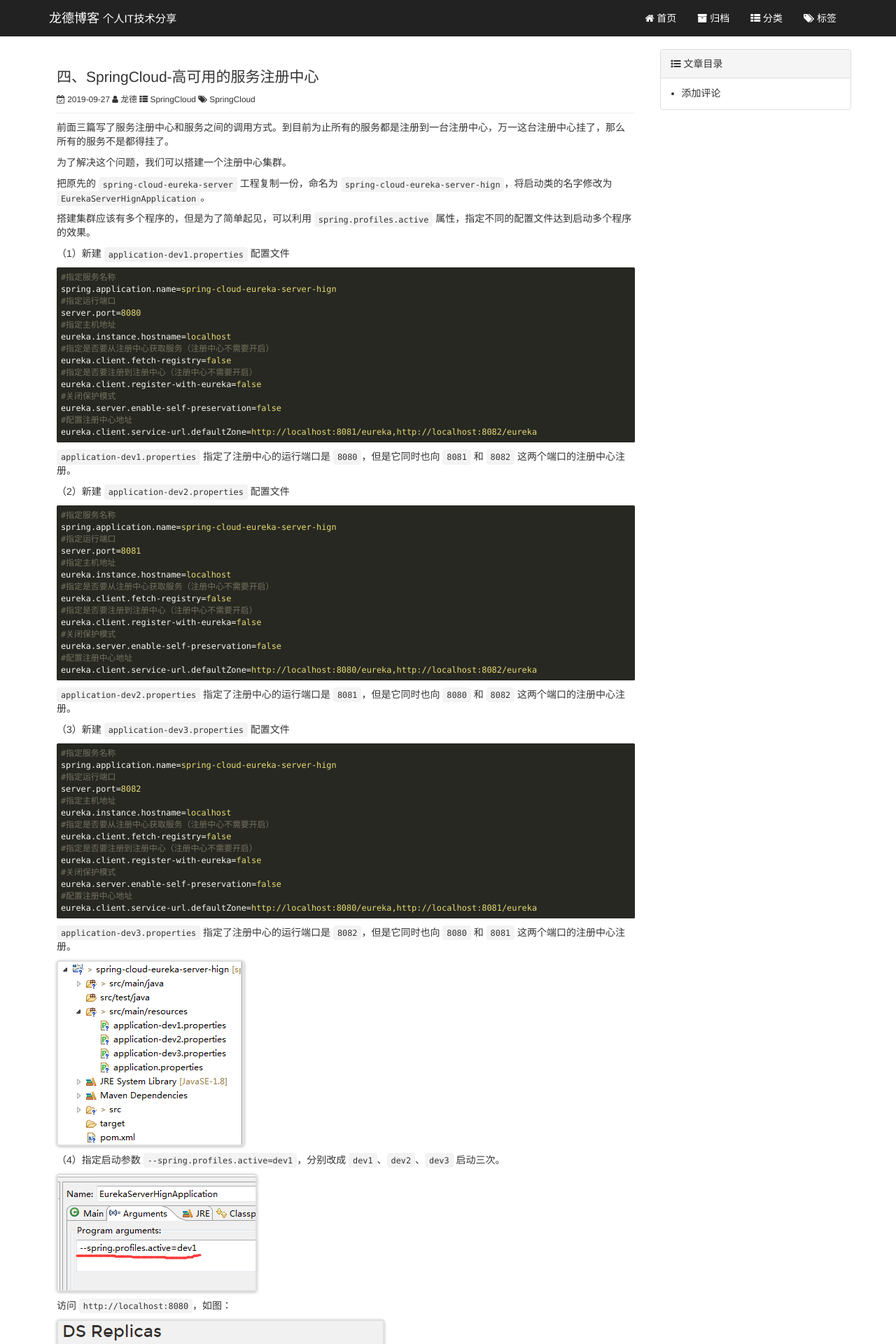
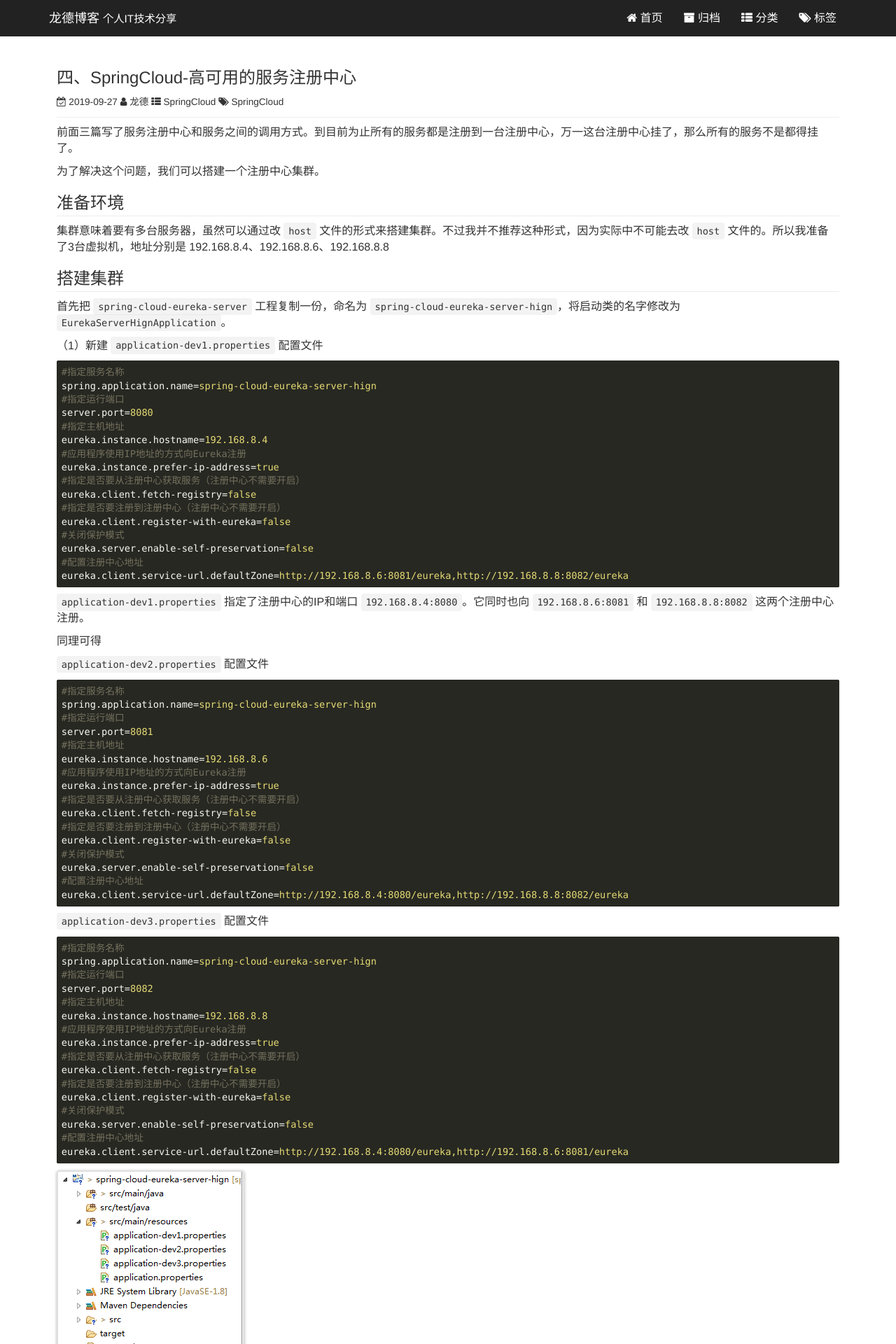
Before and after one commit to miansen/miansen.github.io, a Jekyll site: the page built from _posts/2019-09-27-spring-cloud-eureka-server-hign.md, in a window 1280 px wide. Shown: the top 1920 px of the page at 70% size. Built offline with Jekyll 4.4.1, drawn with Linux system fonts in a browser that asks for light colours; comment, search, counter and statistics services are not loaded; some of the changed text lies outside the part shown.

Commit message:
modified:   _posts/2019-09-27-spring-cloud-eureka-server-hign.md

````diff
--- a/_layouts/post.html
+++ b/_layouts/post.html
@@ -2,7 +2,7 @@
 layout: default
 ---
 <div class="row">
-  <div class="col-md-9">
+  <div class="col-md-12">
     <div class="panel">
       <div class="panel-body">
         <h2>{{ page.title }}</h2>
@@ -45,7 +45,7 @@ layout: default
     </div>
     {% include comments.html %}
   </div>
-  <div class="col-md-3 hidden-sm hidden-xs">
+  <div class="col-md-3 hidden-sm hidden-xs" style="display: none;">
     <div class="post-right">
       <div class="panel panel-default">
         <div class="panel-heading"><i class="fa fa-list-ul"></i> 文章目录</div>
--- a/_posts/2019-09-27-spring-cloud-eureka-server-hign.md
+++ b/_posts/2019-09-27-spring-cloud-eureka-server-hign.md
@@ -14,9 +14,14 @@ author: 龙德
 
 为了解决这个问题，我们可以搭建一个注册中心集群。
 
-把原先的 `spring-cloud-eureka-server` 工程复制一份，命名为 `spring-cloud-eureka-server-hign`，将启动类的名字修改为 `EurekaServerHignApplication`。
+## 准备环境
 
-搭建集群应该有多个程序的，但是为了简单起见，可以利用 `spring.profiles.active` 属性，指定不同的配置文件达到启动多个程序的效果。
+集群意味着要有多台服务器，虽然可以通过改 `host` 文件的形式来搭建集群。不过我并不推荐这种形式，因为实际中不可能去改 `host` 文件的。所以我准备了3台虚拟机，地址分别是 192.168.8.4、192.168.8.6、192.168.8.8
+
+## 搭建集群
+
+首先把 `spring-cloud-eureka-server` 工程复制一份，命名为 `spring-cloud-eureka-server-hign`，将启动类的名字修改为 `EurekaServerHignApplication`。
+
 
 （1）新建 `application-dev1.properties` 配置文件
 
@@ -26,7 +31,9 @@ spring.application.name=spring-cloud-eureka-server-hign
 #指定运行端口
 server.port=8080
 #指定主机地址
-eureka.instance.hostname=localhost
+eureka.instance.hostname=192.168.8.4
+#应用程序使用IP地址的方式向Eureka注册
+eureka.instance.prefer-ip-address=true
 #指定是否要从注册中心获取服务（注册中心不需要开启）
 eureka.client.fetch-registry=false
 #指定是否要注册到注册中心（注册中心不需要开启）
@@ -34,12 +41,14 @@ eureka.client.register-with-eureka=false
 #关闭保护模式
 eureka.server.enable-self-preservation=false
 #配置注册中心地址
-eureka.client.service-url.defaultZone=http://localhost:8081/eureka,http://localhost:8082/eureka
+eureka.client.service-url.defaultZone=http://192.168.8.6:8081/eureka,http://192.168.8.8:8082/eureka
 ```
 
-`application-dev1.properties` 指定了注册中心的运行端口是 `8080`，但是它同时也向 `8081` 和 `8082` 这两个端口的注册中心注册。
+`application-dev1.properties` 指定了注册中心的IP和端口 `192.168.8.4:8080`。它同时也向 `192.168.8.6:8081` 和 `192.168.8.8:8082` 这两个注册中心注册。
 
-（2）新建 `application-dev2.properties` 配置文件
+同理可得
+
+`application-dev2.properties` 配置文件
 
 ```properties
 #指定服务名称
@@ -47,7 +56,9 @@ spring.application.name=spring-cloud-eureka-server-hign
 #指定运行端口
 server.port=8081
 #指定主机地址
-eureka.instance.hostname=localhost
+eureka.instance.hostname=192.168.8.6
+#应用程序使用IP地址的方式向Eureka注册
+eureka.instance.prefer-ip-address=true
 #指定是否要从注册中心获取服务（注册中心不需要开启）
 eureka.client.fetch-registry=false
 #指定是否要注册到注册中心（注册中心不需要开启）
@@ -55,13 +66,10 @@ eureka.client.register-with-eureka=false
 #关闭保护模式
 eureka.server.enable-self-preservation=false
 #配置注册中心地址
-eureka.client.service-url.defaultZone=http://localhost:8080/eureka,http://localhost:8082/eureka
+eureka.client.service-url.defaultZone=http://192.168.8.4:8080/eureka,http://192.168.8.8:8082/eureka
 ```
 
-`application-dev2.properties` 指定了注册中心的运行端口是 `8081`，但是它同时也向 `8080` 和 `8082` 这两个端口的注册中心注册。
-
-
-（3）新建 `application-dev3.properties` 配置文件
+`application-dev3.properties` 配置文件
 
 ```properties
 #指定服务名称
@@ -69,7 +77,9 @@ spring.application.name=spring-cloud-eureka-server-hign
 #指定运行端口
 server.port=8082
 #指定主机地址
-eureka.instance.hostname=localhost
+eureka.instance.hostname=192.168.8.8
+#应用程序使用IP地址的方式向Eureka注册
+eureka.instance.prefer-ip-address=true
 #指定是否要从注册中心获取服务（注册中心不需要开启）
 eureka.client.fetch-registry=false
 #指定是否要注册到注册中心（注册中心不需要开启）
@@ -77,19 +87,88 @@ eureka.client.register-with-eureka=false
 #关闭保护模式
 eureka.server.enable-self-preservation=false
 #配置注册中心地址
-eureka.client.service-url.defaultZone=http://localhost:8080/eureka,http://localhost:8081/eureka
+eureka.client.service-url.defaultZone=http://192.168.8.4:8080/eureka,http://192.168.8.6:8081/eureka
 ```
-
-`application-dev3.properties` 指定了注册中心的运行端口是 `8082`，但是它同时也向 `8080` 和 `8081` 这两个端口的注册中心注册。
 
 ![image](https://miansen.wang/assets/20190927105348.png)
 
-（4）指定启动参数 `--spring.profiles.active=dev1`，分别改成 `dev1`、`dev2`、`dev3` 启动三次。
 
-![image](https://miansen.wang/assets/20190927174017.png)
+（2）将 `spring-cloud-eureka-server-hign` 工程打成 jar 包，每台虚拟机上都部署一份
 
-访问 `http://localhost:8080`，如图：
+（3）启动程序
 
-![image](https://miansen.wang/assets/20190927144956.png)
+第一台虚拟机 192.168.8.4
+
+```
+java -jar spring-cloud-eureka-server-hign-0.0.1-SNAPSHOT.jar --spring.profiles.active=dev1
+```
+
+第二台虚拟机 192.168.8.6
+
+```
+java -jar spring-cloud-eureka-server-hign-0.0.1-SNAPSHOT.jar --spring.profiles.active=dev2
+```
+
+第三台虚拟机 192.168.8.8
+
+```
+java -jar spring-cloud-eureka-server-hign-0.0.1-SNAPSHOT.jar --spring.profiles.active=dev3
+```
+
+
+（6）分别访问，如图：
+
+![image](https://miansen.wang/assets/20190928180750.jpg)
+
+![image](https://miansen.wang/assets/20190928180913.jpg)
+
+![image](https://miansen.wang/assets/20190928181016.jpg)
+
+## 使用集群
+
+还记得之前我们是如何注册的吗？没有集群的时候是这样写的
+
+```properties
+#指定服务名称
+spring.application.name=spring-cloud-provider
+#指定运行端口
+server.port=8078
+#获取注册实例列表
+eureka.client.fetch-registry=true
+#注册到 Eureka 的注册中心
+eureka.client.register-with-eureka=true
+#配置注册中心地址
+eureka.client.service-url.defaultZone=http://localhost:8080/eureka
+```
+
+现在有了集群，就不能这么写，否则集群就没有意义了。
+
+可以这么写：
+
+```properties
+#指定服务名称
+spring.application.name=spring-cloud-provider
+#指定运行端口
+server.port=8078
+#指定主机地址
+eureka.instance.hostname=192.168.8.4
+#应用程序使用IP地址的方式向Eureka注册
+eureka.instance.prefer-ip-address=true
+#获取注册实例列表
+eureka.client.fetch-registry=true
+#注册到 Eureka 的注册中心
+eureka.client.register-with-eureka=true
+#配置注册中心地址
+eureka.client.service-url.defaultZone=http://192.168.8.4:8080/eureka,http://192.168.8.6:8081/eureka,http://192.168.8.8:8082/eureka
+```
+
+同理我们将 `spring-cloud-provider` 工程复制一份，命名为 `spring-cloud-provider-hign`，新建 `application-dev1.properties`、`application-dev2.properties`、`application-dev3.properties` 三个配置文件
+
+将 `spring-cloud-provider` 工程打成 jar 包，每台虚拟机上都部署一份，然后分别启动工程。
+
+访问如图：
+
+![image](https://miansen.wang/assets/20190928191424.jpg)
+
 
 源码下载：[https://github.com/miansen/SpringCloud-Learn](https://github.com/miansen/SpringCloud-Learn)
--- a/_sass/light.scss
+++ b/_sass/light.scss
@@ -105,7 +105,7 @@ a {
 }
 
 .excerpt {
-  font-size: 12px;
+  font-size: 14px;
   color: #999;
   a {
     text-decoration: underline;
````
Also changed, not shown: other parts of _layouts/post.html (+1 -1 lines), assets/20190928180750.jpg (added), assets/20190928180913.jpg (added), assets/20190928181016.jpg (added), assets/20190928185049.jpg (added), assets/20190928191424.jpg (added), css/bootstrap.min.css.
